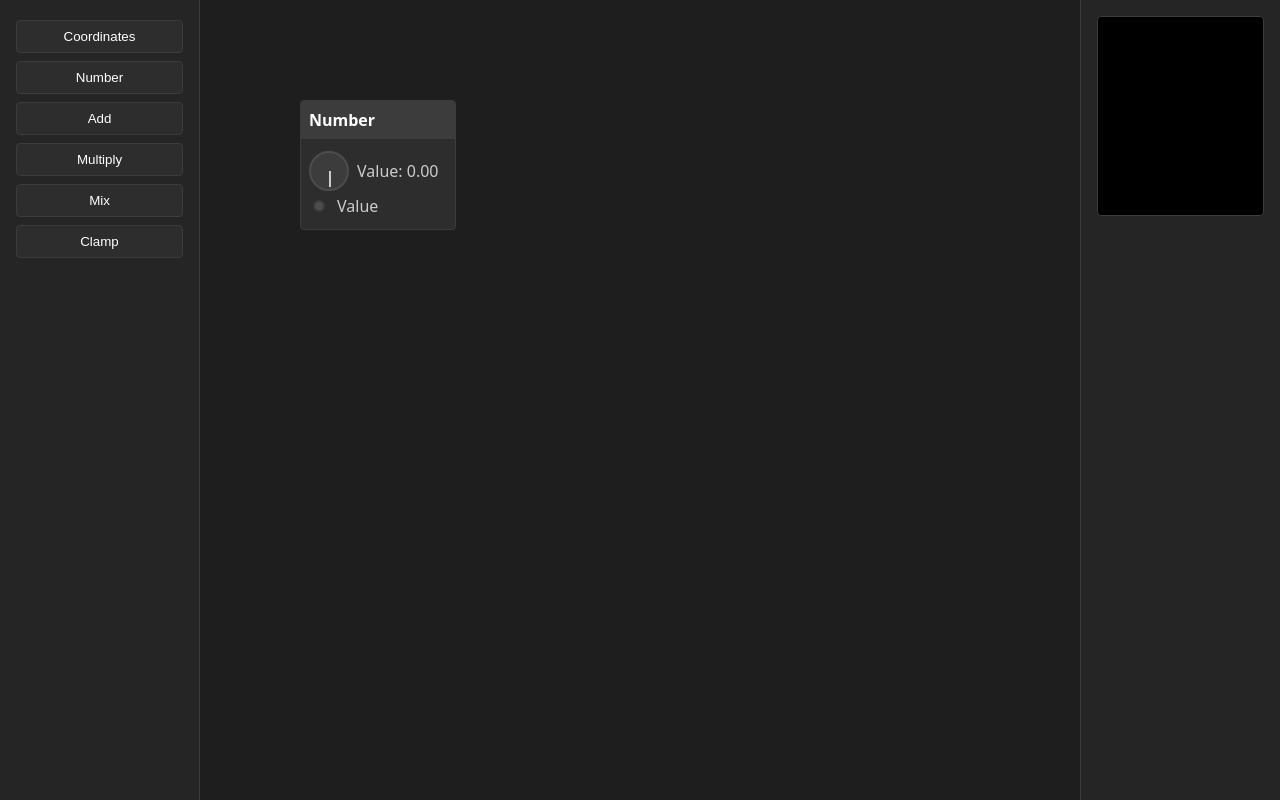
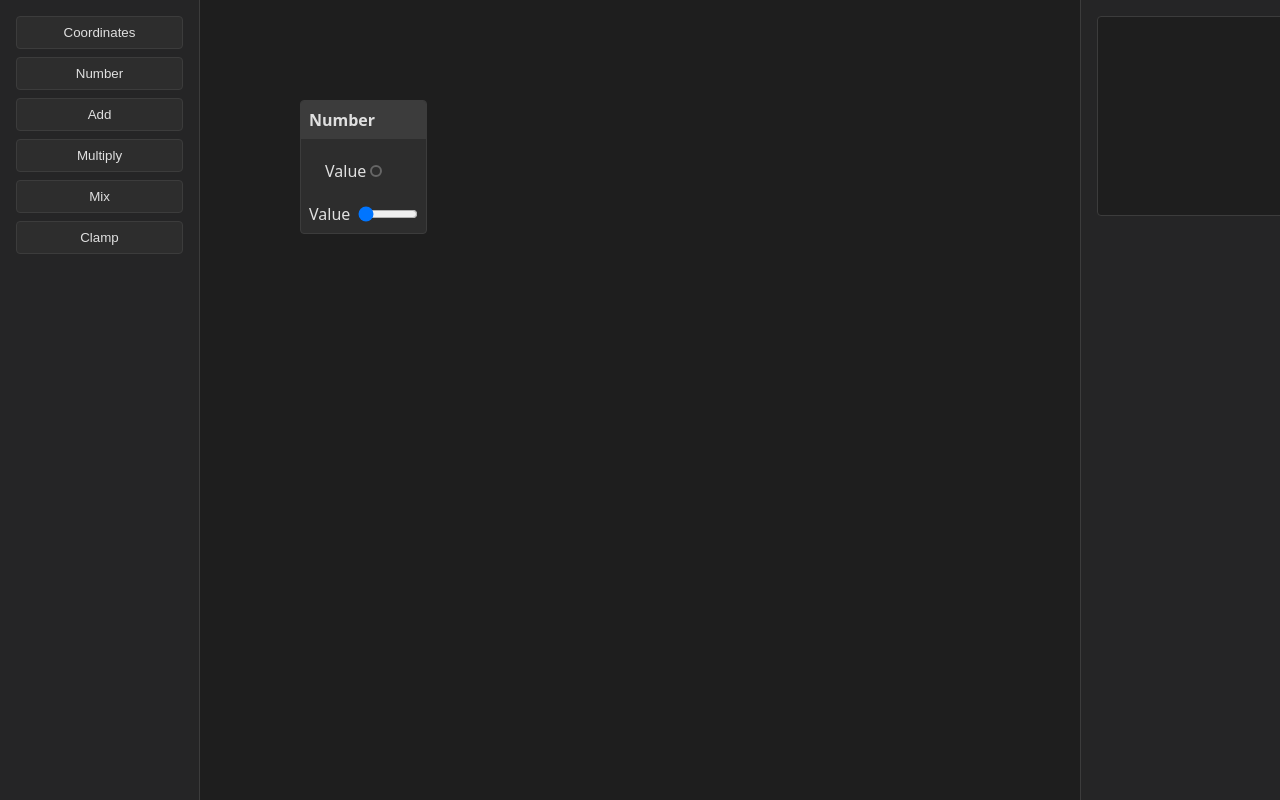
Before and after one commit to zordone/image-synth, a React (Vite) app: page / in a window 1280 px wide. Both pictures are taken after a click on the button "Number". Built offline with nearby package versions, Linux system fonts and the light colour scheme.

Commit message:
Connections

```diff
--- a/src/components/App.tsx
+++ b/src/components/App.tsx
@@ -1,4 +1,4 @@
-import React, { useState } from "react";
+import React, { useState, useCallback, useRef, useEffect } from "react";
 import { DndContext, useSensor, useSensors, MouseSensor } from "@dnd-kit/core";
 import type { DragEndEvent } from "@dnd-kit/core";
 import type { ModuleValue } from "../types/module";
@@ -13,7 +13,21 @@ import {
   ModuleArea,
   ModuleMenuButton,
   CanvasOutput,
+  ConnectionsOverlay,
+  ConnectionPath,
+  TemporaryConnectionPath,
 } from "./styled";
+
+interface Point {
+  x: number;
+  y: number;
+}
+
+interface PortPosition {
+  x: number;
+  y: number;
+  side: "input" | "output";
+}
 
 export const App: React.FC = () => {
   const snap = useSnapshot(state);
@@ -22,6 +36,14 @@ export const App: React.FC = () => {
     portName: string;
     isInput: boolean;
   } | null>(null);
+  const [portPositions, setPortPositions] = useState<
+    Record<string, PortPosition>
+  >({});
+  const [tempConnection, setTempConnection] = useState<{
+    x: number;
+    y: number;
+  } | null>(null);
+  const moduleAreaRef = useRef<HTMLDivElement>(null);
 
   const sensors = useSensors(
     useSensor(MouseSensor, {
@@ -31,7 +53,62 @@ export const App: React.FC = () => {
     })
   );
 
-  const handleDragEnd = (event: DragEndEvent) => {
+  const calculatePortPosition = useCallback(
+    (moduleId: string, portName: string, isInput: boolean): PortPosition => {
+      const module = snap.modules.find((m) => m.id === moduleId);
+      if (!module) return { x: 0, y: 0, side: "input" };
+
+      const moduleRect = document
+        .getElementById(`module-${moduleId}`)
+        ?.getBoundingClientRect();
+      const portRect = document
+        .getElementById(`port-${moduleId}-${portName}`)
+        ?.getBoundingClientRect();
+      const moduleAreaRect = moduleAreaRef.current?.getBoundingClientRect();
+
+      if (!moduleRect || !portRect || !moduleAreaRect) {
+        return { x: 0, y: 0, side: isInput ? "input" : "output" };
+      }
+
+      return {
+        x: isInput
+          ? portRect.left - moduleAreaRect.left
+          : portRect.right - moduleAreaRect.left,
+        y: portRect.top + portRect.height / 2 - moduleAreaRect.top,
+        side: isInput ? "input" : "output",
+      };
+    },
+    [snap.modules]
+  );
+
+  const updateAllPortPositions = useCallback(() => {
+    const newPositions: Record<string, PortPosition> = {};
+    snap.modules.forEach((module) => {
+      const definition = moduleRegistry.find(
+        (m) => m.id === module.definitionId
+      );
+      if (!definition) return;
+
+      definition.inputs.forEach((input) => {
+        const key = `${module.id}-${input.name}-input`;
+        newPositions[key] = calculatePortPosition(module.id, input.name, true);
+      });
+
+      definition.outputs.forEach((output) => {
+        const key = `${module.id}-${output.name}-output`;
+        newPositions[key] = calculatePortPosition(
+          module.id,
+          output.name,
+          false
+        );
+      });
+    });
+
+    setPortPositions(newPositions);
+  }, [calculatePortPosition, snap.modules]);
+
+  const handleDragEnd = useCallback(
+    (event: DragEndEvent) => {
       const { active, delta } = event;
       const moduleId = active.id as string;
       const module = snap.modules.find((m) => m.id === moduleId);
@@ -42,14 +119,15 @@ export const App: React.FC = () => {
           module.position.x + delta.x,
           module.position.y + delta.y
         );
+        // Update port positions after module movement
+        requestAnimationFrame(updateAllPortPositions);
       }
-  };
+    },
+    [snap.modules, updateAllPortPositions]
+  );
 
-  const handleStartConnection = (
-    moduleId: string,
-    portName: string,
-    isInput: boolean
-  ) => {
+  const handleStartConnection = useCallback(
+    (moduleId: string, portName: string, isInput: boolean) => {
       if (connectionStart) {
         // Complete connection
         if (connectionStart.isInput !== isInput) {
@@ -76,13 +154,40 @@ export const App: React.FC = () => {
           });
         }
         setConnectionStart(null);
+        setTempConnection(null);
       } else {
         // Start new connection
         setConnectionStart({ moduleId, portName, isInput });
+        // Update port positions when starting a connection
+        updateAllPortPositions();
       }
-  };
+    },
+    [connectionStart, updateAllPortPositions]
+  );
 
-  const addModule = (definitionId: string) => {
+  const handleMouseMove = useCallback(
+    (e: React.MouseEvent) => {
+      if (connectionStart && moduleAreaRef.current) {
+        const rect = moduleAreaRef.current.getBoundingClientRect();
+        setTempConnection({
+          x: e.clientX - rect.left,
+          y: e.clientY - rect.top,
+        });
+      }
+    },
+    [connectionStart]
+  );
+
+  const createConnectionPath = useCallback((start: Point, end: Point) => {
+    const dx = end.x - start.x;
+    const controlPointOffset = Math.min(Math.abs(dx) * 0.5, 100);
+    return `M ${start.x},${start.y} C ${start.x + controlPointOffset},${
+      start.y
+    } ${end.x - controlPointOffset},${end.y} ${end.x},${end.y}`;
+  }, []);
+
+  const addModule = useCallback(
+    (definitionId: string) => {
       const definition = moduleRegistry.find((m) => m.id === definitionId);
       if (!definition) return;
 
@@ -99,7 +204,46 @@ export const App: React.FC = () => {
         position: { x: 100, y: 100 },
         parameters,
       });
-  };
+
+      // Update port positions after adding a module
+      requestAnimationFrame(updateAllPortPositions);
+    },
+    [updateAllPortPositions]
+  );
+
+  // Add mutation observer to detect DOM changes that might affect port positions
+  useEffect(() => {
+    const observer = new MutationObserver(updateAllPortPositions);
+    if (moduleAreaRef.current) {
+      observer.observe(moduleAreaRef.current, {
+        childList: true,
+        subtree: true,
+        attributes: true,
+        attributeFilter: ["style"],
+      });
+    }
+    return () => observer.disconnect();
+  }, [updateAllPortPositions]);
+
+  // Monitor DOM resize events
+  useEffect(() => {
+    const observer = new ResizeObserver(() => {
+      updateAllPortPositions();
+    });
+
+    if (moduleAreaRef.current) {
+      observer.observe(moduleAreaRef.current);
+      document.querySelectorAll('[id^="module-"]').forEach((el) => {
+        observer.observe(el);
+      });
+    }
+
+    return () => observer.disconnect();
+  }, [updateAllPortPositions]);
+
+  const handleRemoveConnection = useCallback((connectionId: string) => {
+    actions.removeConnection(connectionId);
+  }, []);
 
   return (
     <DndContext sensors={sensors} onDragEnd={handleDragEnd}>
@@ -115,7 +259,45 @@ export const App: React.FC = () => {
           ))}
         </LeftPanel>
 
-        <ModuleArea>
+        <ModuleArea ref={moduleAreaRef} onMouseMove={handleMouseMove}>
+          <ConnectionsOverlay>
+            {snap.connections.map((connection) => {
+              const fromPos =
+                portPositions[
+                  `${connection.fromModuleId}-${connection.fromOutputName}-output`
+                ];
+              const toPos =
+                portPositions[
+                  `${connection.toModuleId}-${connection.toInputName}-input`
+                ];
+              if (!fromPos || !toPos) return null;
+
+              return (
+                <ConnectionPath
+                  key={connection.id}
+                  d={createConnectionPath(fromPos, toPos)}
+                  onClick={() => handleRemoveConnection(connection.id)}
+                />
+              );
+            })}
+            {connectionStart && tempConnection && (
+              <TemporaryConnectionPath
+                d={createConnectionPath(
+                  connectionStart.isInput
+                    ? tempConnection
+                    : portPositions[
+                        `${connectionStart.moduleId}-${connectionStart.portName}-output`
+                      ] || tempConnection,
+                  connectionStart.isInput
+                    ? portPositions[
+                        `${connectionStart.moduleId}-${connectionStart.portName}-input`
+                      ] || tempConnection
+                    : tempConnection
+                )}
+              />
+            )}
+          </ConnectionsOverlay>
+
           {snap.modules.map((module) => {
             const definition = moduleRegistry.find(
               (m) => m.id === module.definitionId
--- a/src/components/BaseModule.tsx
+++ b/src/components/BaseModule.tsx
@@ -5,9 +5,12 @@ import {
   ModuleContainer,
   ModuleHeader,
   ModuleBody,
+  PortsContainer,
   PortRow,
   Port,
   PortLabel,
+  ParameterRow,
+  ParameterLabel,
   RotaryEncoder,
 } from "./styled";
 
@@ -48,48 +51,52 @@ export const BaseModule: React.FC<BaseModuleProps> = ({
       };
 
   return (
-    <ModuleContainer ref={setNodeRef} style={style} $isDragging={isDragging}>
-      <ModuleHeader {...attributes} {...listeners}>
-        {definition.name}
-      </ModuleHeader>
+    <ModuleContainer
+      ref={setNodeRef}
+      style={style}
+      $isDragging={isDragging}
+      id={`module-${id}`}
+      {...attributes}
+      {...listeners}
+    >
+      <ModuleHeader>{definition.name}</ModuleHeader>
       <ModuleBody>
+        <PortsContainer>
           {definition.inputs.map((input) => (
             <PortRow key={input.name}>
-            <Port onClick={() => onStartConnectionFrom(id, input.name, true)} />
-            <PortLabel>{input.name}</PortLabel>
-          </PortRow>
-        ))}
-
-        {definition.parameters.map((param) => (
-          <PortRow key={param.name}>
-            <RotaryEncoder
-              onClick={() => {
-                // For now, just increment by 0.1
-                const currentValue =
-                  parameters[param.name] ?? param.default ?? 0;
-                const newValue =
-                  param.min !== undefined && param.max !== undefined
-                    ? Math.min(
-                        param.max,
-                        Math.max(param.min, currentValue + 0.1)
-                      )
-                    : currentValue + 0.1;
-                onParameterChange(param.name, newValue);
-              }}
+              <Port
+                id={`port-${id}-${input.name}`}
+                $isInput
+                onClick={() => onStartConnectionFrom(id, input.name, true)}
               />
-            <PortLabel>{`${param.name}: ${
-              parameters[param.name]?.toFixed(2) ?? param.default
-            }`}</PortLabel>
+              <PortLabel $isInput>{input.name}</PortLabel>
             </PortRow>
           ))}
 
           {definition.outputs.map((output) => (
             <PortRow key={output.name}>
+              <PortLabel>{output.name}</PortLabel>
               <Port
+                id={`port-${id}-${output.name}`}
                 onClick={() => onStartConnectionFrom(id, output.name, false)}
               />
-            <PortLabel>{output.name}</PortLabel>
             </PortRow>
+          ))}
+        </PortsContainer>
+
+        {definition.parameters.map((param) => (
+          <ParameterRow key={param.name}>
+            <ParameterLabel>{param.name}</ParameterLabel>
+            <RotaryEncoder
+              min={param.min ?? 0}
+              max={param.max ?? 1}
+              step={0.01}
+              value={parameters[param.name] ?? param.default ?? 0}
+              onChange={(e) =>
+                onParameterChange(param.name, parseFloat(e.target.value))
+              }
+            />
+          </ParameterRow>
         ))}
       </ModuleBody>
     </ModuleContainer>
--- a/src/components/styled.ts
+++ b/src/components/styled.ts
@@ -5,6 +5,7 @@ export const Workspace = styled.div`
   height: 100vh;
   background: #1e1e1e;
   display: flex;
+  color: #e0e0e0;
 `;
 
 export const LeftPanel = styled.div`
@@ -50,79 +51,102 @@ export const ModuleHeader = styled.div`
   font-weight: bold;
 `;
 
-export const ModuleBody = styled.div`
-  padding: 8px;
-`;
-
 export const ModuleMenuButton = styled.button`
   width: 100%;
   padding: 8px;
-  margin: 4px 0;
   background: #2d2d2d;
   border: 1px solid #3c3c3c;
-  color: #ffffff;
+  border-radius: 4px;
+  color: inherit;
   cursor: pointer;
-  border-radius: 4px;
+  margin-bottom: 8px;
 
   &:hover {
     background: #3c3c3c;
   }
 `;
 
-export const Port = styled.div`
-  width: 12px;
-  height: 12px;
-  border-radius: 50%;
-  background: #4c4c4c;
-  border: 2px solid #3c3c3c;
-  margin: 4px;
-  cursor: pointer;
-
-  &:hover {
-    background: #6c6c6c;
-  }
+export const PortsContainer = styled.div`
+  padding: 8px;
 `;
 
 export const PortRow = styled.div`
   display: flex;
   align-items: center;
   margin: 4px 0;
+  height: 24px;
 `;
 
-export const PortLabel = styled.span`
-  margin: 0 8px;
-  color: #cccccc;
-`;
-
-export const RotaryEncoder = styled.div`
-  width: 40px;
-  height: 40px;
+export const Port = styled.div<{ $isInput?: boolean }>`
+  width: 12px;
+  height: 12px;
+  border: 2px solid #666;
   border-radius: 50%;
-  background: #3c3c3c;
-  border: 2px solid #4c4c4c;
+  background: #2d2d2d;
   cursor: pointer;
-  position: relative;
-
-  &::after {
-    content: "";
-    position: absolute;
-    top: 50%;
-    left: 50%;
-    width: 2px;
-    height: 16px;
-    background: #cccccc;
-    transform-origin: bottom center;
-  }
+  order: ${(props) => (props.$isInput ? 0 : 2)};
 
   &:hover {
-    border-color: #6c6c6c;
+    border-color: #999;
   }
 `;
 
+export const PortLabel = styled.span<{ $isInput?: boolean }>`
+  margin: ${(props) => (props.$isInput ? "0 8px 0 4px" : "0 4px 0 8px")};
+  order: 1;
+`;
+
+export const ConnectionsOverlay = styled.svg`
+  position: absolute;
+  top: 0;
+  left: 0;
+  width: 100%;
+  height: 100%;
+  pointer-events: none;
+`;
+
+export const ConnectionPath = styled.path<{ $isError?: boolean }>`
+  fill: none;
+  stroke: ${(props) => (props.$isError ? "#ff4444" : "#666")};
+  stroke-width: 2;
+  pointer-events: auto;
+  cursor: pointer;
+  transition: stroke 0.2s ease;
+
+  &:hover {
+    stroke: ${(props) => (props.$isError ? "#ff6666" : "#999")};
+  }
+`;
+
+export const TemporaryConnectionPath = styled(ConnectionPath)`
+  stroke-dasharray: 4;
+`;
+
+export const ModuleBody = styled.div`
+  padding: 8px;
+  display: flex;
+  flex-direction: column;
+  gap: 8px;
+`;
+
+export const ParameterRow = styled.div`
+  display: flex;
+  align-items: center;
+  gap: 8px;
+`;
+
+export const ParameterLabel = styled.span`
+  flex: 1;
+`;
+
 export const CanvasOutput = styled.canvas`
-  width: 100%;
+  width: 200px;
   height: 200px;
-  background: #000000;
+  background: #1e1e1e;
   border: 1px solid #3c3c3c;
   border-radius: 4px;
 `;
+
+export const RotaryEncoder = styled.input.attrs({ type: "range" })`
+  width: 60px;
+`;
--- a/src/modules/index.ts
+++ b/src/modules/index.ts
@@ -79,14 +79,14 @@ export const ClampModule: ModuleDefinition = {
   id: "clamp",
   type: "Math",
   name: "Clamp",
-  inputs: [{ name: "Input", type: "number", required: true }],
+  inputs: [{ name: "Value", type: "number", required: true }],
   outputs: [{ name: "Result", type: "number" }],
   parameters: [
     { name: "Min", type: "number", default: 0 },
     { name: "Max", type: "number", default: 1 },
   ],
   calculate: (inputs, params) => ({
-    Result: Math.min(Math.max(inputs.Input, params.Min), params.Max),
+    Result: Math.min(Math.max(inputs.Value, params.Min), params.Max),
   }),
 };
 
```
Also changed, not shown: 1 other file (tests, documents, lock files or other folders). Lines whose indentation alone changed are shown as unchanged.
